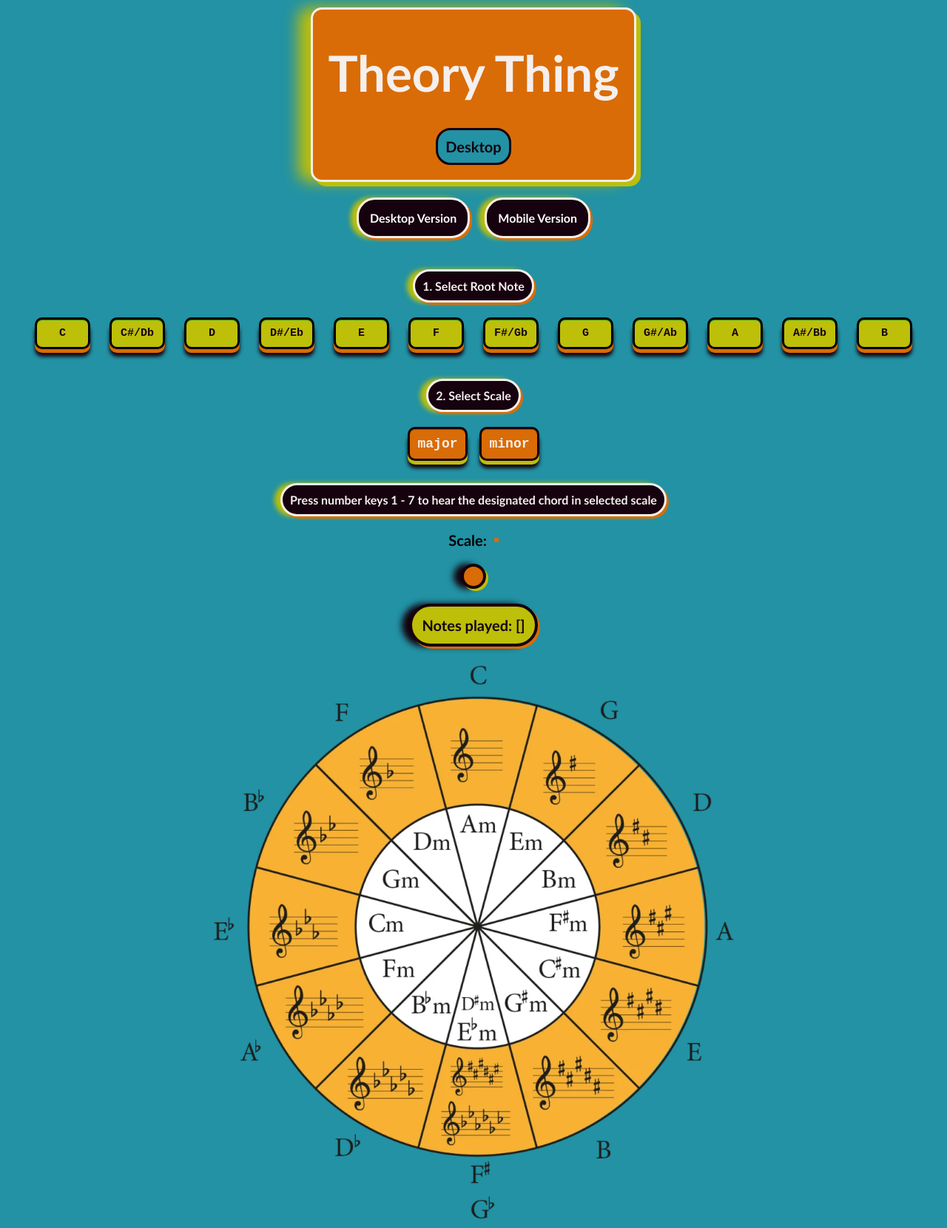
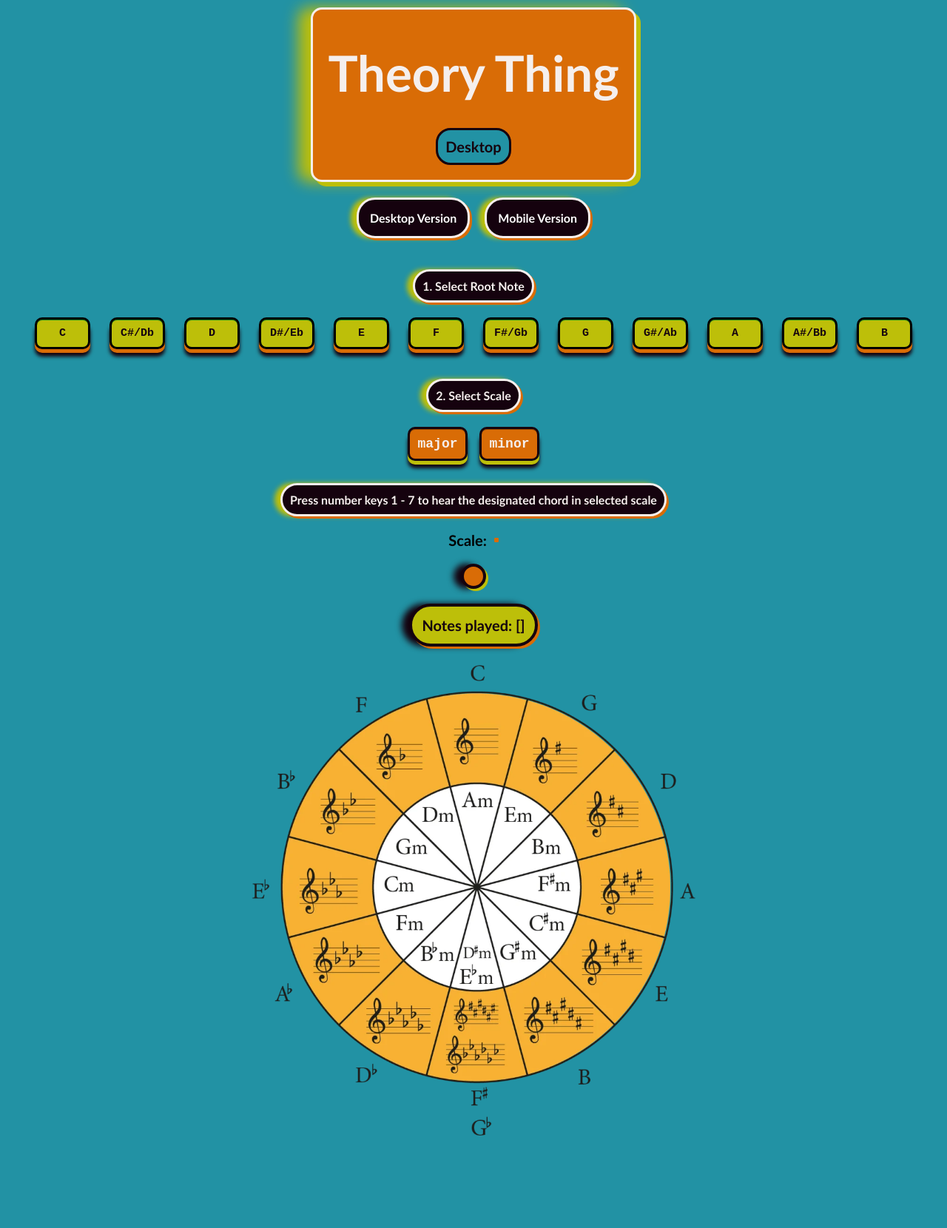
Before and after one commit to taariqelliott/theory-thing, a React (Vite) app: page / in a window 1280 px wide. Shown: the whole page at 74% size. After the commit the page ends 1546 px from the top, so only its background shows below. Built offline with nearby package versions, Linux system fonts and the light colour scheme.

Commit message:
changed size of circle of 5ths img

```diff
--- a/src/App.css
+++ b/src/App.css
@@ -175,7 +175,6 @@ body {
 
 h3 {
     border-radius: 10%;
-    background: blue;
     color: white;
     margin: 2px;
     padding: 10px;
@@ -207,7 +206,7 @@ h3 {
 }
 
 .circleimg {
-    width: 55%;
+    width: calc(35vh + 25vw);
     height: auto;
 }
 
```
